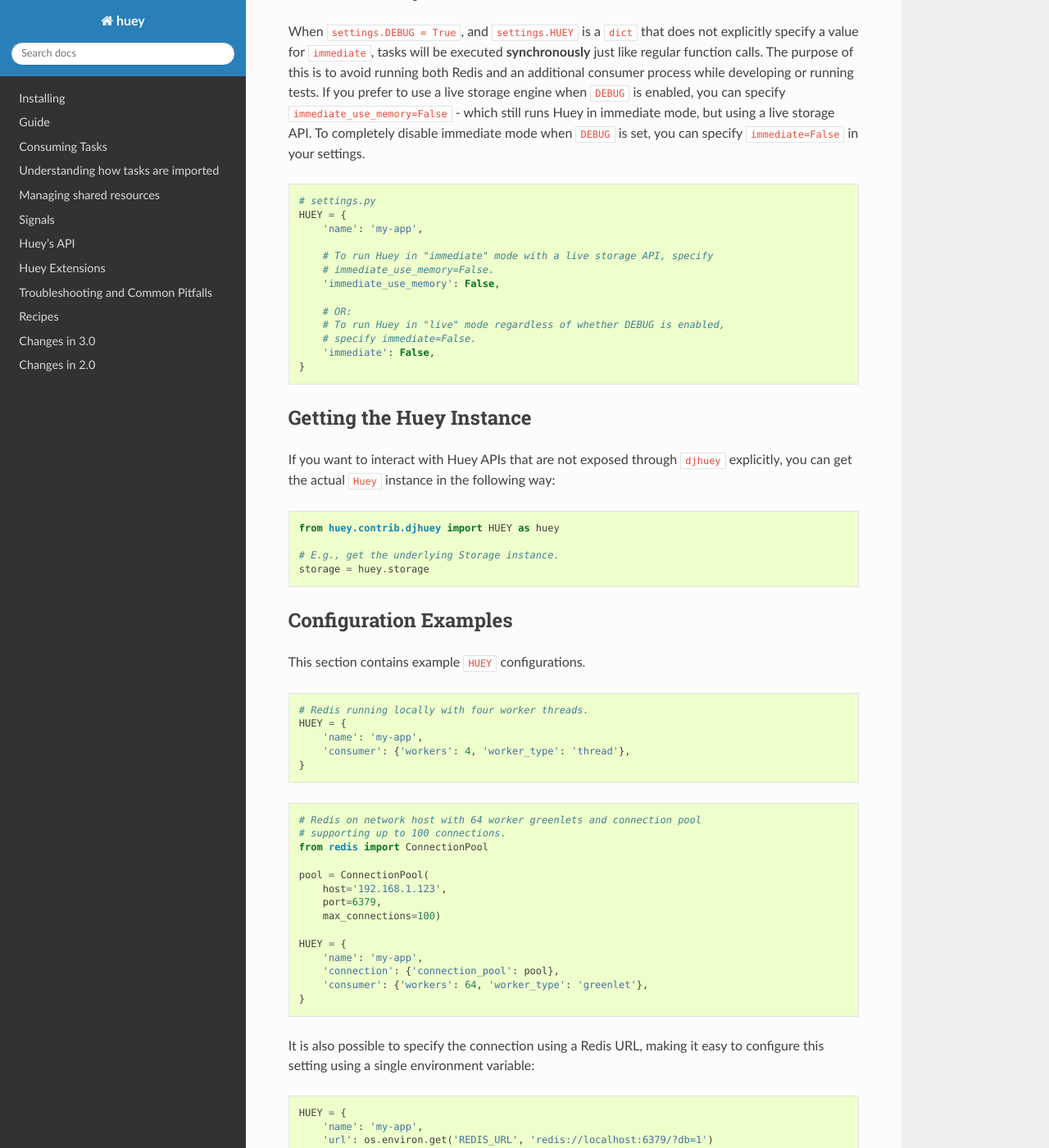
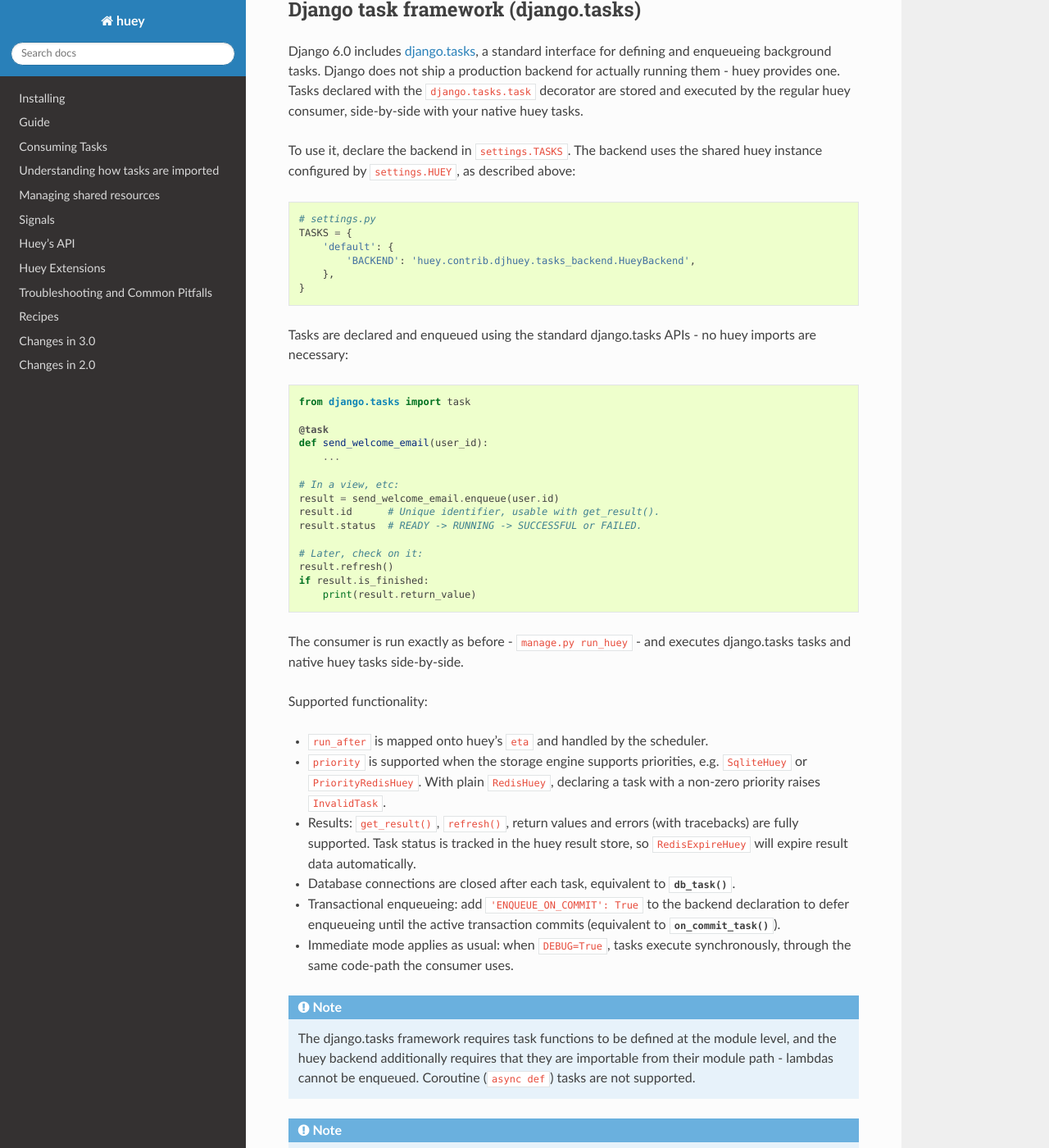
Before and after one commit to coleifer/huey, a Sphinx documentation site: the page built from docs/django.rst, in a window 1280 px wide and 1400 px high, scrolled down 6022 px. Shown: the whole window at 82% size. Built offline with Sphinx 7.4.7 and the Read the Docs theme 3.1.0, drawn with Linux system fonts in a browser that asks for light colours; some of the changed text lies outside the part shown.

Commit message:
Add docs

```diff
--- a/docs/django.rst
+++ b/docs/django.rst
@@ -10,6 +10,7 @@
 2. Running the consumer as a Django management command.
 3. Auto-discovery of ``tasks.py`` modules to simplify task importing.
 4. Properly manage database connections.
+5. A backend for the django.tasks framework (Django 6.0 and newer).
 
 Supported Django versions are those officially supported at https://www.djangoproject.com/download/#supported-versions
 
@@ -305,6 +306,80 @@
     If no transaction is active, task will be enqueued immediately.
 
 
+Django task framework (django.tasks)
+^^^^^^^^^^^^^^^^^^^^^^^^^^^^^^^^^^^^
+
+Django 6.0 includes `django.tasks
+<https://docs.djangoproject.com/en/stable/topics/tasks/>`_, a standard
+interface for defining and enqueueing background tasks. Django does not ship
+a production backend for actually running them - huey provides one. Tasks
+declared with the ``django.tasks.task`` decorator are stored and executed by
+the regular huey consumer, side-by-side with your native huey tasks.
+
+To use it, declare the backend in ``settings.TASKS``. The backend uses the
+shared huey instance configured by ``settings.HUEY``, as described above:
+
+.. code-block:: python
+
+    # settings.py
+    TASKS = {
+        'default': {
+            'BACKEND': 'huey.contrib.djhuey.tasks_backend.HueyBackend',
+        },
+    }
+
+Tasks are declared and enqueued using the standard django.tasks APIs - no
+huey imports are necessary:
+
+.. code-block:: python
+
+    from django.tasks import task
+
+    @task
+    def send_welcome_email(user_id):
+        ...
+
+    # In a view, etc:
+    result = send_welcome_email.enqueue(user.id)
+    result.id      # Unique identifier, usable with get_result().
+    result.status  # READY -> RUNNING -> SUCCESSFUL or FAILED.
+
+    # Later, check on it:
+    result.refresh()
+    if result.is_finished:
+        print(result.return_value)
+
+The consumer is run exactly as before - ``manage.py run_huey`` - and executes
+django.tasks tasks and native huey tasks side-by-side.
+
+Supported functionality:
+
+* ``run_after`` is mapped onto huey's ``eta`` and handled by the scheduler.
+* ``priority`` is supported when the storage engine supports priorities, e.g.
+  ``SqliteHuey`` or ``PriorityRedisHuey``. With plain ``RedisHuey``, declaring
+  a task with a non-zero priority raises ``InvalidTask``.
+* Results: ``get_result()``, ``refresh()``, return values and errors (with
+  tracebacks) are fully supported. Task status is tracked in the huey result
+  store, so ``RedisExpireHuey`` will expire result data automatically.
+* Database connections are closed after each task, equivalent to
+  :py:func:`db_task`.
+* Transactional enqueueing: add ``'ENQUEUE_ON_COMMIT': True`` to the backend
+  declaration to defer enqueueing until the active transaction commits
+  (equivalent to :py:func:`on_commit_task`).
+* Immediate mode applies as usual: when ``DEBUG=True``, tasks execute
+  synchronously, through the same code-path the consumer uses.
+
+.. note::
+    The django.tasks framework requires task functions to be defined at the
+    module level, and the huey backend additionally requires that they are
+    importable from their module path - lambdas cannot be enqueued.
+    Coroutine (``async def``) tasks are not supported.
+
+.. note::
+    The usual delivery semantics apply: tasks are delivered at-most-once, and
+    a task interrupted by an abrupt consumer shutdown will not be retried.
+
+
 DEBUG and Synchronous Execution
 ^^^^^^^^^^^^^^^^^^^^^^^^^^^^^^^
 
```
